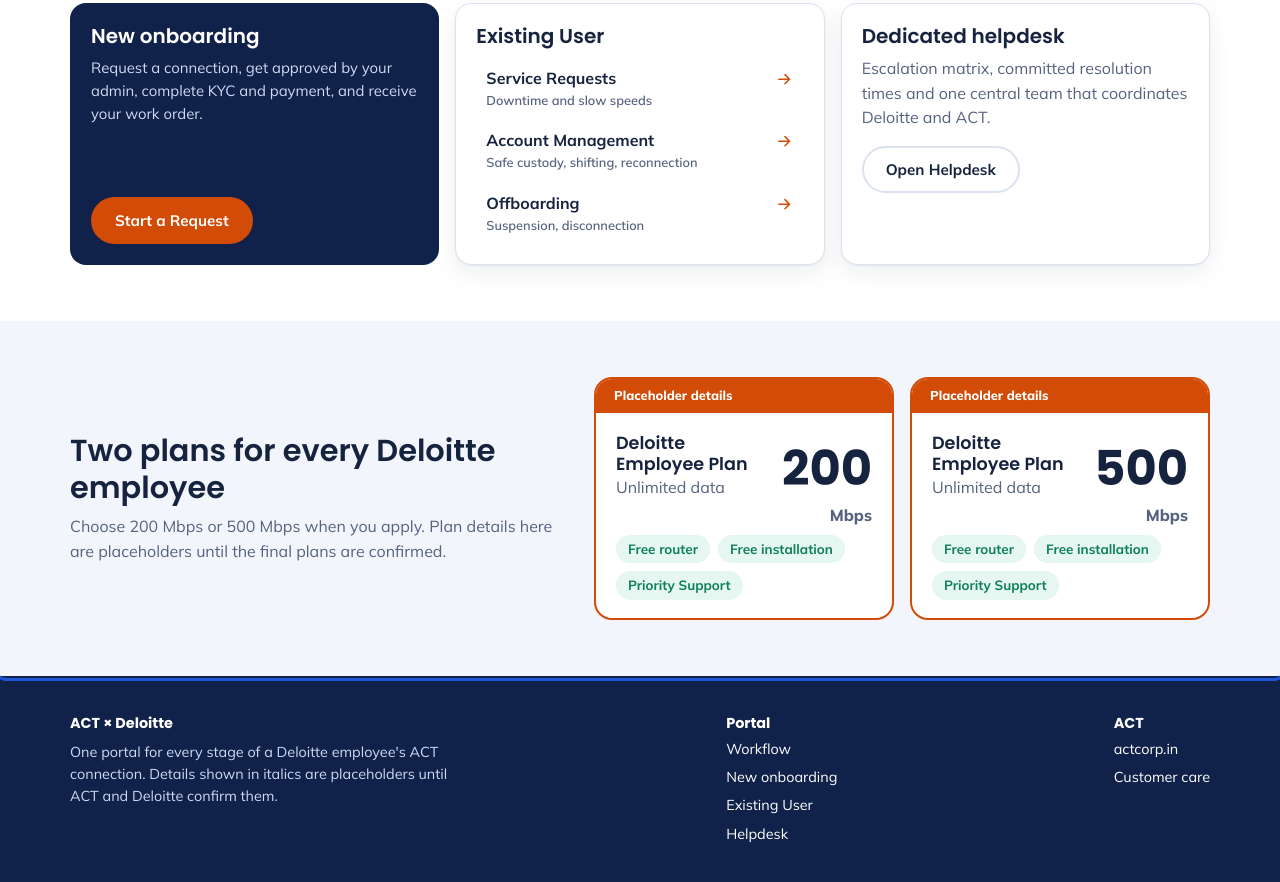
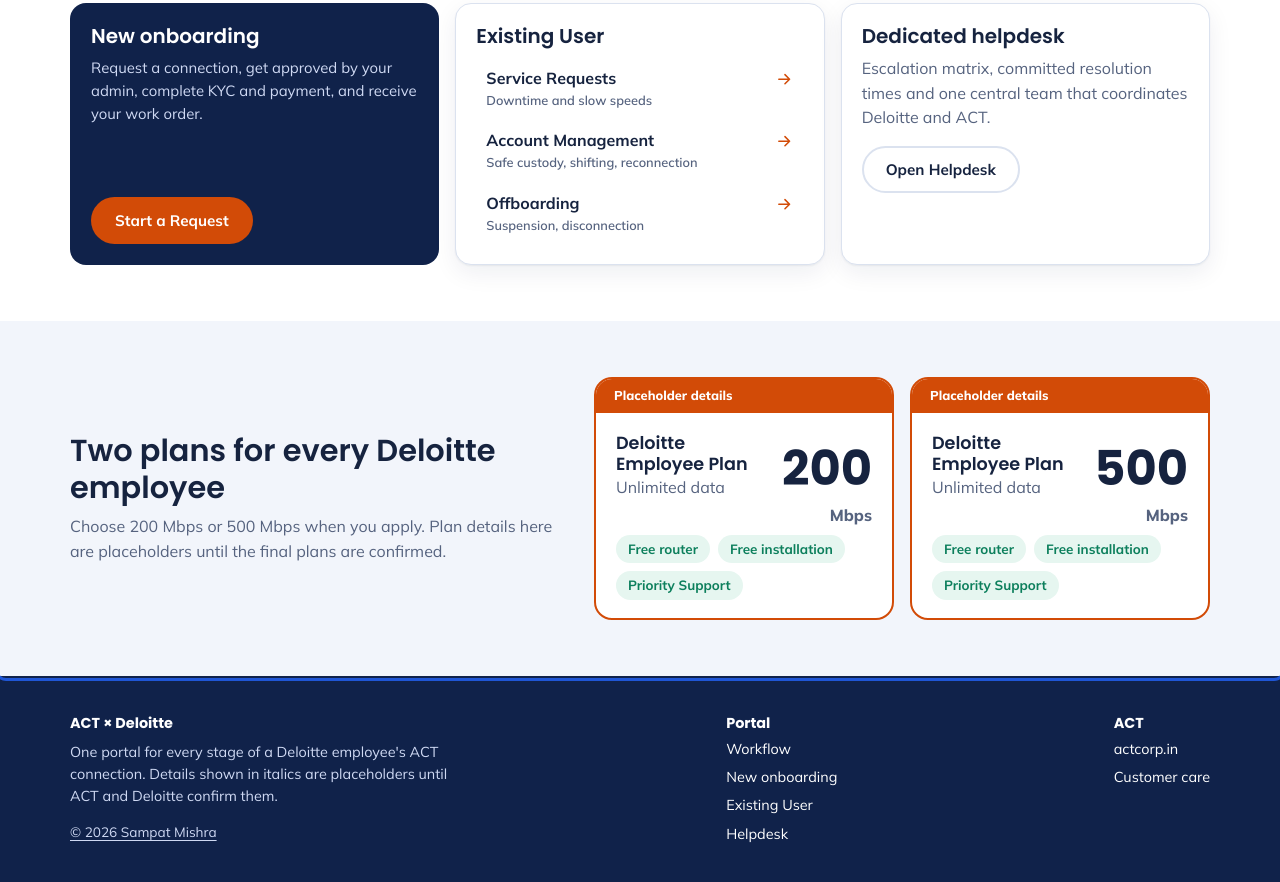
Before and after one commit to sampatmishra/ACT-Deloitte, a plain HTML site: page index.html in a window 1280 px wide. Shown: the part 637-1519 px from the top of the page. Drawn offline with Linux system fonts and the light colour scheme.

Commit message:
Add files via upload

```diff
--- a/index.html
+++ b/index.html
@@ -481,6 +481,8 @@
 .ftr{background:var(--navy);color:#cfd9f3;padding:36px 0;margin-top:0;font-size:.9rem}
 .ftr .wrap{display:flex;justify-content:space-between;gap:24px;flex-wrap:wrap}
 .ftr a{color:#fff;display:block;text-decoration:none;padding:3px 0}
+.ftr a.ftr-c{display:inline-block;margin-top:10px;font-size:.85rem;color:#cfd9f3;text-decoration:underline;text-underline-offset:3px}
+.ftr a.ftr-c:hover{color:#fff}
 .ftr b{color:#fff;font-family:'Poppins',sans-serif}
 .toast{position:fixed;left:50%;bottom:calc(20px + env(safe-area-inset-bottom,0px));transform:translate(-50%,30px);background:#f5b800;color:#2b1d00;border:1px solid #c98a00;padding:12px 20px;border-radius:12px;font-weight:700;opacity:0;pointer-events:none;transition:.25s;z-index:200;max-width:92vw;box-shadow:var(--shadow)}
 .toast.show{opacity:1;transform:translate(-50%,0)}
@@ -539,7 +541,7 @@
 <main id="main" tabindex="-1"></main>
 
 <footer class="ftr"><div class="wrap">
-  <div><b>ACT × Deloitte</b><p style="margin-top:6px;max-width:44ch">One portal for every stage of a Deloitte employee's ACT connection. Details shown in italics are placeholders until ACT and Deloitte confirm them.</p></div>
+  <div><b>ACT × Deloitte</b><p style="margin-top:6px;max-width:44ch">One portal for every stage of a Deloitte employee's ACT connection. Details shown in italics are placeholders until ACT and Deloitte confirm them.</p><a class="ftr-c" href="https://samp.at" target="_blank" rel="noopener">© 2026 Sampat Mishra</a></div>
   <div><b>Portal</b><a href="#/workflow">Workflow</a><a href="#/onboarding">New onboarding</a><a href="#/existing">Existing User</a><a href="#/helpdesk">Helpdesk</a></div>
   <div><b>ACT</b><a href="https://www.actcorp.in/" target="_blank" rel="noopener">actcorp.in</a><a href="https://www.actcorp.in/contact-us/customer-care" target="_blank" rel="noopener">Customer care</a></div>
 </div></footer>
```
